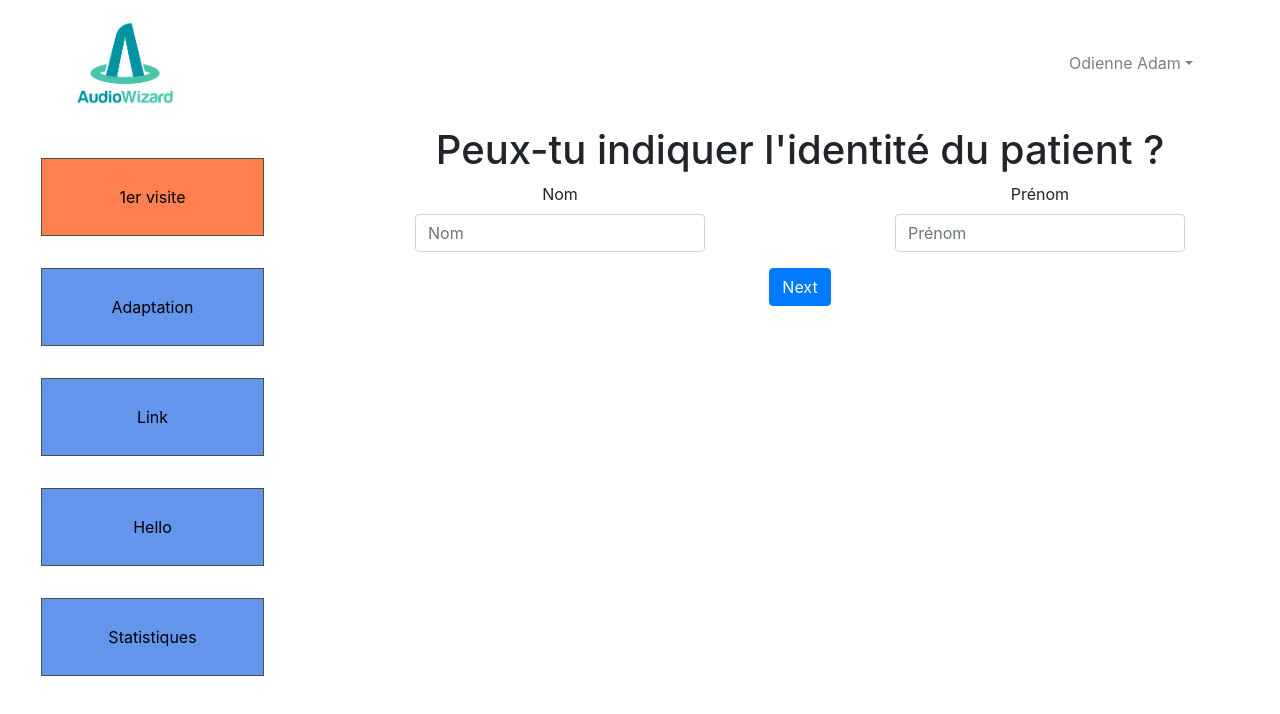
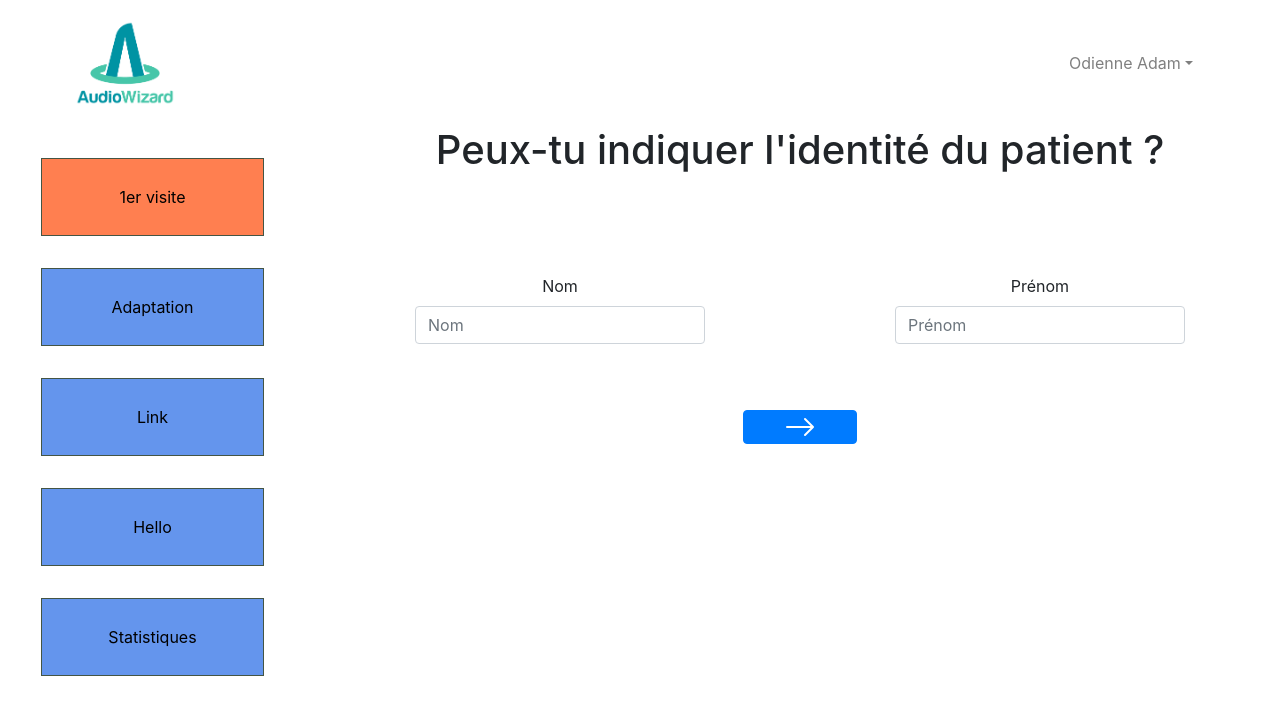
Before and after one commit to Odienne/react-audioWizard, a React (Create React App) app: page /visite in a window 1280 px wide. Shown: the top 714 px of the page. Built offline with nearby package versions, Linux system fonts and the light colour scheme.

Commit message:
Ajout de style sur MainApp

```diff
--- a/src/components/Item.js
+++ b/src/components/Item.js
@@ -6,7 +6,7 @@ export default class LeftNav extends React.Component {
     render() {
         return (
                     <Nav.Item className="menu-item">
-                        <Nav.Link eventKey={this.props.href} href={this.props.href}> {this.props.text} </Nav.Link>
+                        <Nav.Link href={this.props.href}> {this.props.text} </Nav.Link>
                     </Nav.Item>
         );
     }
--- /dev/null
+++ b/src/components/MainApp.css
@@ -0,0 +1,14 @@
+.form-patient {
+  margin: 100px 0 40px 0;
+}
+.form-patient .form-content {
+  margin-bottom: 50px;
+}
+.form-patient .form-submit-btn {
+  display: flex;
+  font-size: 2em;
+  margin: auto;
+  padding: 0 40px;
+}
+
+/*# sourceMappingURL=MainApp.css.map */
--- a/src/components/MainApp.js
+++ b/src/components/MainApp.js
@@ -1,7 +1,10 @@
 import React from 'react';
+import './MainApp.css';
+
+
 import {Form, Row, Col} from 'react-bootstrap';
 import Button from "react-bootstrap/Button";
-
+import { ArrowRight } from 'react-bootstrap-icons';
 
 export default class MainApp extends React.Component {
 
@@ -9,15 +12,6 @@ export default class MainApp extends React.Component {
         /*check form*/
         console.log(this.lastname.value);
         console.log(this.firstname.value);
-        this.test()
-    }
-
-    test = () => {
-        return(
-            <div>
-                <p>Teeeeeehehe</p>
-            </div>
-        )
     }
 
 
@@ -26,8 +20,8 @@ export default class MainApp extends React.Component {
             <div>
                 <h1>Peux-tu indiquer l'identité du patient ?</h1>
 
-                <Form>
-                    <Row>
+                <Form className="form-patient">
+                    <Row className="form-content">
                         <Col sm={{span: 4, offset: 1}}>
                             <Form.Group controlId="lastname">
                                 <Form.Label>Nom</Form.Label>
@@ -42,8 +36,8 @@ export default class MainApp extends React.Component {
                         </Col>
                     </Row>
 
-                    <Button variant="primary" type="submit" onClick={this.onClickNext}>
-                        Next
+                    <Button variant="primary" type="submit" className="form-submit-btn" onClick={this.onClickNext}>
+                        <ArrowRight/>
                     </Button>
                 </Form>
             </div>
--- /dev/null
+++ b/src/components/MainApp.scss
@@ -0,0 +1,14 @@
+.form-patient {
+  margin: 100px 0 40px 0;
+
+  .form-content {
+    margin-bottom: 50px;
+  }
+
+  .form-submit-btn {
+    display: flex;
+    font-size: 2em;
+    margin: auto;
+    padding: 0 40px;
+  }
+}
```
Also changed, not shown: 1 other file (tests, documents, lock files or other folders).
